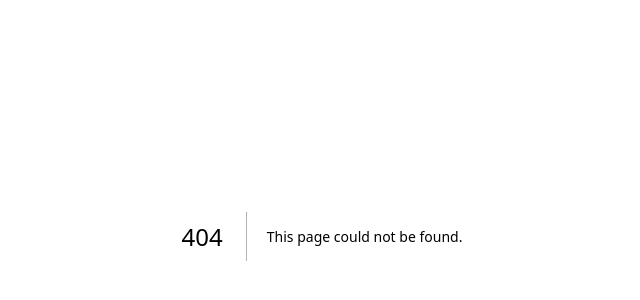
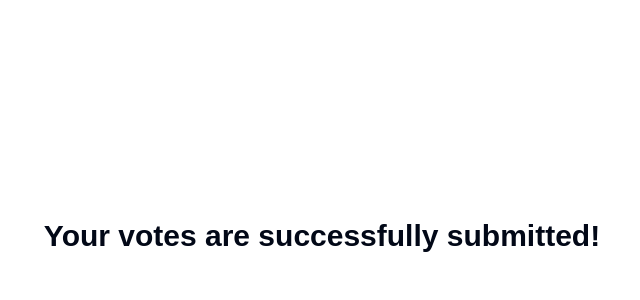
Before and after one commit to nainghtetlinn/welcome-vote, a Next.js app: page /success in a window 1280 px wide. Before the commit this address had no page. Shown: the part 164-464 px from the top of the page, without its empty margins (318-958 px from the left). Built offline with nearby package versions, Linux system fonts and the light colour scheme.

Commit message:
success page

```diff
--- /dev/null
+++ b/src/app/success/page.tsx
@@ -0,0 +1,11 @@
+const Success = () => {
+  return (
+    <div className='flex flex-col items-center justify-center h-screen'>
+      <h1 className='font-bold text-3xl'>
+        Your votes are successfully submitted!
+      </h1>
+    </div>
+  )
+}
+
+export default Success
```
